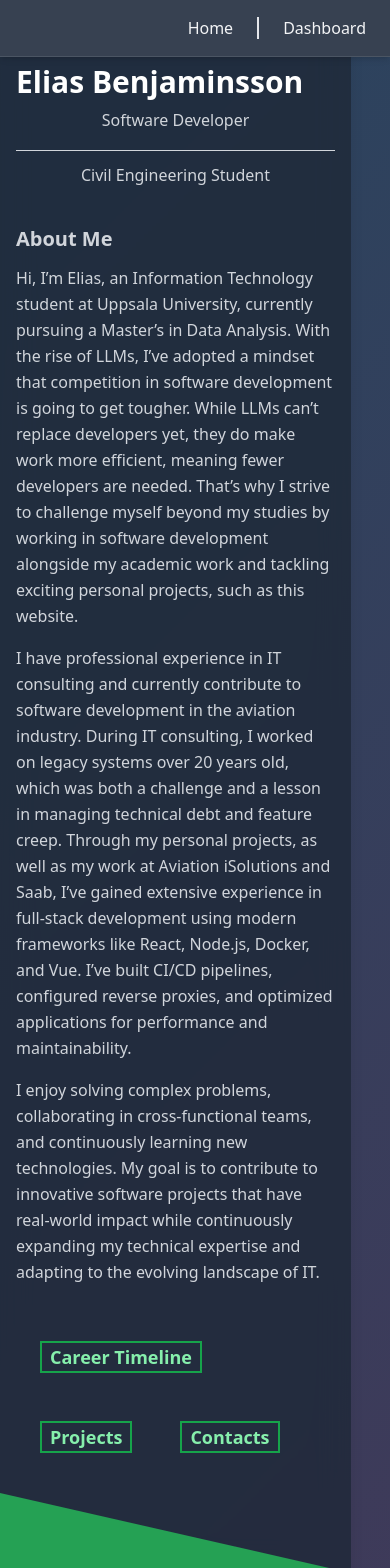
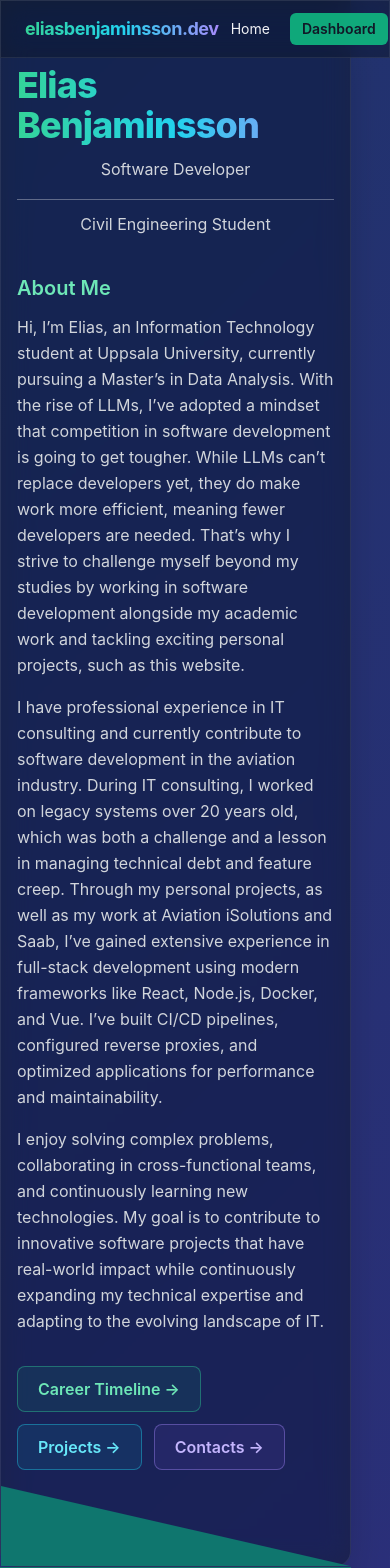
Before and after one commit to EliasBe123/elias-portfolio, a React (Vite) app in the folder apps/web/: page / in a window 390 px wide. Shown: the top 1568 px of the page. Built offline with nearby package versions, Linux system fonts and the light colour scheme.

Commit message:
UI updates

```diff
--- a/apps/web/src/App.tsx
+++ b/apps/web/src/App.tsx
@@ -14,19 +14,21 @@ export default function App() {
       {/* MAIN SECTION */}
       <div>
 
-        <section className="relative bg-gray-800/80 backdrop-blur-lg w-[90%] md:w-[60%] sm:mx-auto shadow-lg pb-16">
+        <section className="relative glass w-[90%] md:w-[60%] sm:mx-auto shadow-2xl pb-16 rounded-b-2xl">
           <main id="about" className="max-w-3xl w-full px-4 pt-16 sm:p-6 sm:pt-24 mx-auto">
             <header className="mb-8">
-              <h1 className="text-3xl font-bold text-white">Elias Benjaminsson</h1>
-              <div className="mt-2 flex flex-col md:flex-row items-center space-y-1">
+              <h1 className="text-4xl sm:text-5xl font-extrabold tracking-tight gradient-text">
+                Elias Benjaminsson
+              </h1>
+              <div className="mt-3 flex flex-col md:flex-row items-center space-y-1">
                 <div className="inline-block">
                   <p className="text-gray-300 typing">Software Developer</p>
                 </div>
-                <div className="m-2 hidden sm:block inline-block">
-                  <p className="text-gray-300" style={{ whiteSpace: "nowrap", overflow: "hidden", display: "inline-block" }}>&&</p>
+                <div className="m-2 hidden sm:block">
+                  <p className="text-emerald-400 font-bold">&&</p>
                 </div>
                 <div className="block sm:hidden w-full">
-                  <hr className="border-t border-gray-300 my-2 w-full" />
+                  <hr className="border-t border-gray-300/40 my-2 w-full" />
                 </div>
                 <div className="inline-block">
                   <p className="text-gray-300 typing">Civil Engineering Student</p>
@@ -35,7 +37,7 @@ export default function App() {
             </header>
 
             <section className="mb-8">
-              <h2 className="text-xl font-semibold mb-3 text-gray-300">About Me</h2>
+              <h2 className="text-xl font-semibold mb-3 text-emerald-300">About Me</h2>
               <p className="leading-relaxed text-gray-300">
                 Hi, I’m Elias, an Information Technology student at Uppsala University,
                 currently pursuing a Master’s in Data Analysis. With the rise of LLMs,
@@ -65,21 +67,15 @@ export default function App() {
 
             <section className="mb-8">
 
-              <div className="w-full relative flex justify-left flex-wrap">
-                <a href="#section-timeline" className="text-lg m-6 group font-bold relative w-max border-2 border-green-600 text-green-300">
-                  <span className="m-2">Career Timeline</span>
-                  <span className="absolute -bottom-2 left-1/2 w-0 transition-all h-0.5 bg-green-600 group-hover:w-3/6"></span>
-                  <span className="absolute -bottom-2 right-1/2 w-0 transition-all h-0.5 bg-green-600 group-hover:w-3/6"></span>
+              <div className="w-full relative flex justify-start flex-wrap gap-3">
+                <a href="#section-timeline" className="px-5 py-2.5 rounded-lg font-semibold bg-emerald-500/10 border border-emerald-400/40 text-emerald-300 hover:bg-emerald-500/20 hover:border-emerald-400 hover-lift">
+                  Career Timeline →
                 </a>
-                <a href="#section-projects" className="text-lg m-6 group font-bold relative w-max border-2 border-green-600 text-green-300">
-                  <span className="m-2">Projects</span>
-                  <span className="absolute -bottom-2 left-1/2 w-0 transition-all h-0.5 bg-green-600 group-hover:w-3/6"></span>
-                  <span className="absolute -bottom-2 right-1/2 w-0 transition-all h-0.5 bg-green-600 group-hover:w-3/6"></span>
+                <a href="#section-projects" className="px-5 py-2.5 rounded-lg font-semibold bg-cyan-500/10 border border-cyan-400/40 text-cyan-300 hover:bg-cyan-500/20 hover:border-cyan-400 hover-lift">
+                  Projects →
                 </a>
-                <a href="#section-contacts" className="text-lg m-6 group font-bold relative w-max border-2 border-green-600 text-green-300">
-                  <span className="m-2">Contacts</span>
-                  <span className="absolute -bottom-2 left-1/2 w-0 transition-all h-0.5 bg-green-600 group-hover:w-3/6"></span>
-                  <span className="absolute -bottom-2 right-1/2 w-0 transition-all h-0.5 bg-green-600 group-hover:w-3/6"></span>
+                <a href="#section-contacts" className="px-5 py-2.5 rounded-lg font-semibold bg-violet-500/10 border border-violet-400/40 text-violet-300 hover:bg-violet-500/20 hover:border-violet-400 hover-lift">
+                  Contacts →
                 </a>
               </div>
         </section>
@@ -93,13 +89,13 @@ export default function App() {
           preserveAspectRatio="none"
           viewBox="0 0 1200 120"
         >
-          <path d="M0 0L1200 120L0 120V0Z" fill="#25a154ff" />
+          <path d="M0 0L1200 120L0 120V0Z" fill="#0f766e" />
         </svg>
       </div>
     </section>
 
       {/* TIMELINE SECTION */ }
-  <section id="section-timeline" className="relative w-[90%] md:w-[60%] sm:mx-auto shadow-lg text-white" style={{ background: "#25a154ff" }}>
+  <section id="section-timeline" className="relative w-[90%] md:w-[60%] sm:mx-auto shadow-lg text-white" style={{ background: "#0f766e" }}>
     <div className="max-w-4xl mx-auto px-6">
       <Timeline />
     </div>
@@ -110,12 +106,12 @@ export default function App() {
           preserveAspectRatio="none"
           viewBox="0 0 1200 120"
         >
-          <path d="M0 0L1200 120L0 120V0Z" fill="#49b7f2ff" />
+          <path d="M0 0L1200 120L0 120V0Z" fill="#1e40af" />
         </svg>
       </div>
   </section>
   {/* PROJECTS SECTION */}
-  <section id="section-projects" className="relative w-[90%] md:w-[60%] sm:mx-auto text-white" style={{ background: "#49b7f2ff" }}>
+  <section id="section-projects" className="relative w-[90%] md:w-[60%] sm:mx-auto text-white" style={{ background: "#1e40af" }}>
     <div className="max-w-4xl mx-auto px-6 pb-32">
         <Projects />
       </div>
@@ -126,12 +122,12 @@ export default function App() {
           preserveAspectRatio="none"
           viewBox="0 0 1200 120"
         >
-          <path d="M0 0L1200 120L0 120V0Z" fill="#1f2937" />
+          <path d="M0 0L1200 120L0 120V0Z" fill="#111827" />
         </svg>
       </div>
   </section>
   {/* CONTACTS SECTION */}
-  <section id="section-contacts" className="w-[90%] md:w-[60%] sm:mx-auto text-white" style={{ background: "#1f2937" }}>
+  <section id="section-contacts" className="w-[90%] md:w-[60%] sm:mx-auto text-white rounded-b-2xl" style={{ background: "#111827" }}>
     <div className="max-w-4xl mx-auto px-6 pb-32">
         <Contacts />
       </div>
--- a/apps/web/src/Contacts.tsx
+++ b/apps/web/src/Contacts.tsx
@@ -1,51 +1,64 @@
 import React from "react";
 import { Github, Linkedin, Mail } from "lucide-react";
-import Navbar from "./Navbar";
 
 export default function Contacts() {
   const contacts = [
     {
       name: "GitHub",
-      icon: <Github className="lg:w-6 lg:h-6 md:w-4 md:h-4" />,
+      icon: <Github className="w-5 h-5" />,
       href: "https://github.com/EliasBe123",
-      username: "EliasBe123"
+      username: "EliasBe123",
+      accent: "hover:text-emerald-300 hover:border-emerald-400/60",
     },
     {
       name: "LinkedIn",
-      icon: <Linkedin className="lg:w-6 lg:h-6 md:w-4 md:h-4" />,
+      icon: <Linkedin className="w-5 h-5" />,
       href: "https://linkedin.com/in/eliasbenjaminsson",
-      username: "eliasbenjaminsson"
+      username: "eliasbenjaminsson",
+      accent: "hover:text-cyan-300 hover:border-cyan-400/60",
     },
     {
       name: "Email",
-      icon: <Mail className="lg:w-6 lg:h-6 md:w-4 md:h-4" />,
+      icon: <Mail className="w-5 h-5" />,
       href: "mailto:eliasv.benjaminsson@gmail.com",
-      username: "eliasv.benjaminsson@gmail.com"
+      username: "eliasv.benjaminsson@gmail.com",
+      accent: "hover:text-violet-300 hover:border-violet-400/60",
     },
   ];
 
   return (
-
-    <section className="text-white py-16 min-h-screen">
-      <div className="max-w-3xl mx-auto px-4 sm:px-0 text-center">
-        {/* Intro paragraph */}
-        <h2 className="text-3xl font-bold mb-6">Get in Touch!</h2>
-        <p className="mb-12 text-lg text-gray-300 text-left">
-          I’m always open to new opportunities and collaborations. Feel free to reach out to me via GitHub, LinkedIn, or Email.
+    <section className="text-white py-16">
+      <div className="max-w-3xl mx-auto px-4 sm:px-0">
+        <h2 className="text-3xl font-bold mb-4 text-center gradient-text">
+          Get in Touch!
+        </h2>
+        <p className="mb-12 text-lg text-gray-300 text-center max-w-xl mx-auto">
+          I’m always open to new opportunities and collaborations. Feel free to
+          reach out via GitHub, LinkedIn, or Email.
         </p>
 
-        {/* Contacts in a column */}
-        <div className="flex flex-col items-left gap-6">
+        <div className="flex flex-col items-center gap-4">
           {contacts.map((contact, index) => (
             <a
               key={index}
               href={contact.href}
               target="_blank"
               rel="noopener noreferrer"
-              className="flex items-left gap-3 px-4 lg:px-6 py-3 rounded-lg shadow-md bg-gray-700 hover:bg-gray-600 transition sm:w-full md:w-3/5 justify-left"
+              className={`group flex items-center gap-4 px-5 py-3 rounded-xl
+                bg-white/5 border border-white/10 backdrop-blur-md
+                w-full sm:w-4/5 md:w-3/5 hover-lift glow-ring ${contact.accent}`}
             >
-              {contact.icon}
-              <span className="text-sm md:text-lg text-left">{contact.name}: {contact.username}</span>
+              <span className="p-2 rounded-lg bg-white/10 group-hover:bg-white/20 transition">
+                {contact.icon}
+              </span>
+              <div className="flex flex-col text-left">
+                <span className="text-xs uppercase tracking-wider text-gray-400">
+                  {contact.name}
+                </span>
+                <span className="text-sm md:text-base break-all">
+                  {contact.username}
+                </span>
+              </div>
             </a>
           ))}
         </div>
--- a/apps/web/src/Footer.tsx
+++ b/apps/web/src/Footer.tsx
@@ -1,12 +1,13 @@
 export default function Footer() {
   return (
-    <footer className="bg-gray-800 text-white flex justify-center">
-        <div className="border-t-4 py-6 border-green-500 w-3/5 text-center">
-          <p>
-            &copy; {new Date().getFullYear()} Designed & developed by Elias Benjaminsson under
+    <footer className="bg-gray-900 text-white flex justify-center">
+      <div className="border-t border-white/10 py-8 w-full md:w-3/5 text-center px-4">
+        <p className="gradient-text font-bold text-lg mb-1">eliasbenjaminsson.dev</p>
+        <p className="text-gray-400 text-sm">
+          &copy; {new Date().getFullYear()} Designed &amp; developed by Elias Benjaminsson — licensed under
           <a
             href="https://opensource.org/licenses/MIT"
-                className="underline text-blue-400 hover:text-blue-600 mx-1"
+            className="underline text-cyan-400 hover:text-cyan-300 mx-1"
             target="_blank"
             rel="noopener noreferrer"
           >
--- a/apps/web/src/Navbar.tsx
+++ b/apps/web/src/Navbar.tsx
@@ -1,13 +1,35 @@
-import React from 'react';
-import { Link } from 'react-router-dom'; // if using react-router
-
 export default function Navbar() {
   return (
-    <nav className="bg-white dark:bg-gray-700 shadow-md fixed top-0 -0 w-full z-50 border-b border-gray-200 dark:border-gray-600 text-gray-900 dark:text-gray-100">
-      <div className="max-w-7xl mx-auto px-6 py-4 flex justify-end items-center">
-        <div className="space-x-6">
-          <a href="/" className="hover:text-blue-600 border-r-2 pr-6">Home</a>
-          <a href="/dashboard" className="hover:text-blue-600">Dashboard</a>
+    <nav className="glass fixed top-0 w-full z-50 text-gray-100">
+      <div className="max-w-7xl mx-auto px-6 py-3 flex justify-between items-center">
+        <a href="/" className="font-bold tracking-tight text-lg gradient-text">
+          eliasbenjaminsson.dev
+        </a>
+        <div className="flex items-center gap-2 sm:gap-4 text-sm sm:text-base">
+          <a
+            href="/"
+            className="px-3 py-1.5 rounded-md hover:bg-white/10 transition"
+          >
+            Home
+          </a>
+          <a
+            href="#section-projects"
+            className="px-3 py-1.5 rounded-md hover:bg-white/10 transition hidden sm:inline-block"
+          >
+            Projects
+          </a>
+          <a
+            href="#section-contacts"
+            className="px-3 py-1.5 rounded-md hover:bg-white/10 transition hidden sm:inline-block"
+          >
+            Contact
+          </a>
+          <a
+            href="/dashboard"
+            className="px-3 py-1.5 rounded-md bg-emerald-500/90 hover:bg-emerald-400 text-gray-900 font-semibold transition"
+          >
+            Dashboard
+          </a>
         </div>
       </div>
     </nav>
--- a/apps/web/src/Projects.tsx
+++ b/apps/web/src/Projects.tsx
@@ -32,7 +32,10 @@ const projects = [
 export default function Projects() {
   return (
     <div className="max-w-3xl mx-auto px-4 sm:px-6 py-6">
-      <h2 className="text-3xl font-bold text-center mb-12">My Projects</h2>
+      <h2 className="text-3xl font-bold text-center mb-4 gradient-text">My Projects</h2>
+      <p className="text-center text-gray-200/90 mb-10 max-w-xl mx-auto">
+        A selection of things I've built — click any card to learn more.
+      </p>
       <div className="grid sm:grid-cols-2 lg:grid-cols-3 gap-8 max-w-6xl mx-auto">
         {projects.map((project, idx) => (
           <ProjectCard key={idx} project={project} />
--- a/apps/web/src/index.css
+++ b/apps/web/src/index.css
@@ -4,11 +4,18 @@
 
 /* your custom CSS here */
 :root {
-  color-scheme: light dark;
+  color-scheme: dark;
 }
 
 html {
   scroll-behavior: smooth;
+}
+
+body {
+  font-family: 'Inter', ui-sans-serif, system-ui, -apple-system, "Segoe UI",
+    Roboto, "Helvetica Neue", Arial, sans-serif;
+  -webkit-font-smoothing: antialiased;
+  -moz-osx-font-smoothing: grayscale;
 }
 
 /* Define the keyframes for the animated gradient */
@@ -18,12 +25,56 @@ html {
   100% { background-position: 0% 50%; }
 }
 
-/* Custom class for the animated background */
+/* Animated dark, cohesive background */
 .bg-animated {
-  background: linear-gradient(-45deg, #2d1068, #7c1c4b, #164e63, #1e293b);
+  background: linear-gradient(-45deg, #0f172a, #1e1b4b, #312e81, #0b3b53, #064e3b);
   background-size: 400% 400%;
-  animation: gradient 15s ease infinite;
+  animation: gradient 22s ease infinite;
 }
+
+/* Subtle glass effect */
+.glass {
+  background: rgba(17, 24, 39, 0.55);
+  backdrop-filter: blur(14px) saturate(140%);
+  -webkit-backdrop-filter: blur(14px) saturate(140%);
+  border: 1px solid rgba(255, 255, 255, 0.08);
+}
+
+/* Gradient text helper */
+.gradient-text {
+  background: linear-gradient(90deg, #34d399, #22d3ee, #a78bfa);
+  -webkit-background-clip: text;
+  background-clip: text;
+  color: transparent;
+}
+
+/* Lift on hover */
+.hover-lift {
+  transition: transform 0.25s ease, box-shadow 0.25s ease, border-color 0.25s ease;
+}
+.hover-lift:hover {
+  transform: translateY(-3px);
+  box-shadow: 0 10px 30px rgba(0, 0, 0, 0.35);
+}
+
+/* Soft glowing focus/hover ring for cards */
+.glow-ring {
+  box-shadow: 0 0 0 1px rgba(255,255,255,0.06), 0 8px 24px rgba(0,0,0,0.35);
+  transition: box-shadow 0.25s ease, transform 0.25s ease;
+}
+.glow-ring:hover {
+  box-shadow: 0 0 0 1px rgba(52, 211, 153, 0.45),
+              0 10px 28px rgba(34, 211, 238, 0.15);
+}
+
+/* Custom scrollbar (subtle) */
+::-webkit-scrollbar { width: 10px; height: 10px; }
+::-webkit-scrollbar-track { background: transparent; }
+::-webkit-scrollbar-thumb {
+  background: rgba(148, 163, 184, 0.25);
+  border-radius: 8px;
+}
+::-webkit-scrollbar-thumb:hover { background: rgba(148, 163, 184, 0.45); }
 
 @layer utilities {
   .typing {
```
Also changed, not shown: apps/web/src/Projectcard.tsx (+18 -7 lines), 1 other file (tests, documents, lock files or other folders). Lines whose indentation alone changed are shown as unchanged.
